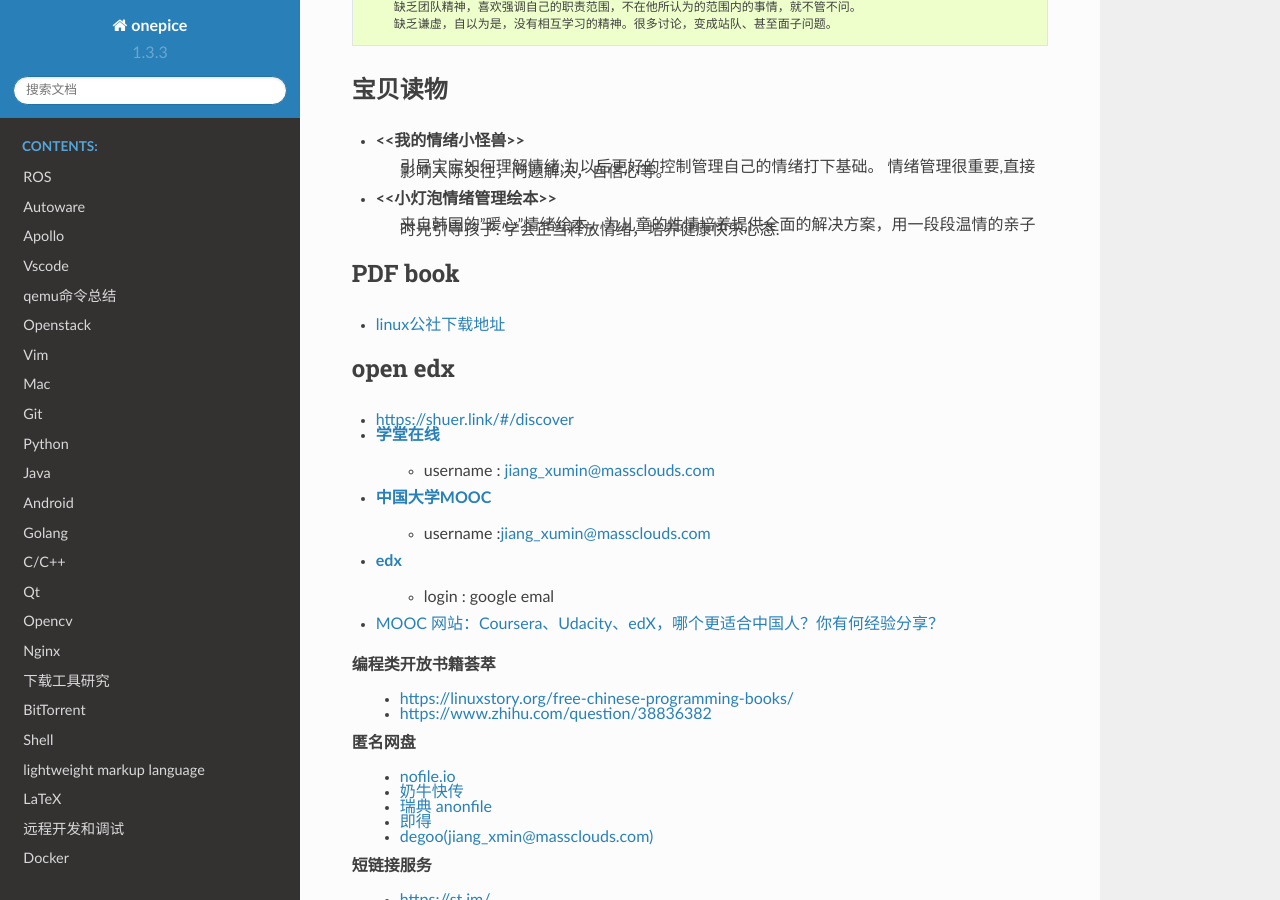
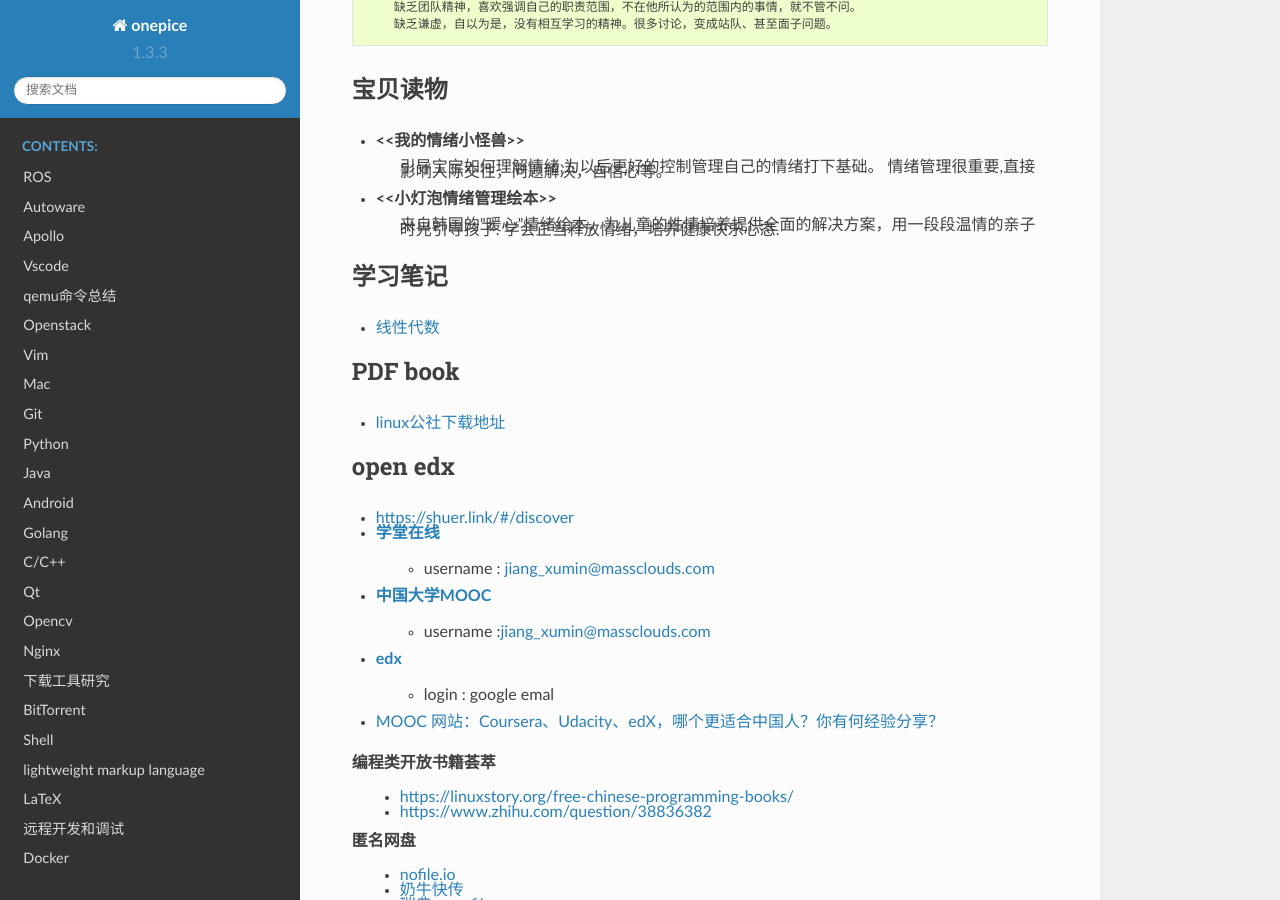
Before and after one commit to my-rds-store/my_space, a Sphinx documentation site: the page built from source/index.rst, in a window 1280 px wide and 900 px high, scrolled down 1366 px. Built offline with Sphinx 7.4.7 and the Read the Docs theme 2.0.0, drawn with Linux system fonts in a browser that asks for light colours.

Commit message:
update ....

```diff
--- a/source/index.rst
+++ b/source/index.rst
@@ -122,6 +122,12 @@ Hello World
     来自韩国的"暖心"情绪绘本，为儿童的性情培养提供全面的解决方案，用一段段温情的亲子时光引导孩子.
     学会正当释放情绪，培养健康快乐心态.
 
+
+*************************************
+学习笔记
+*************************************
+
+* `线性代数 <https://my-linear-algebra.readthedocs.io/zh/latest/>`_
 
 *************
 PDF book
```
Also changed, not shown: 1 other file.
